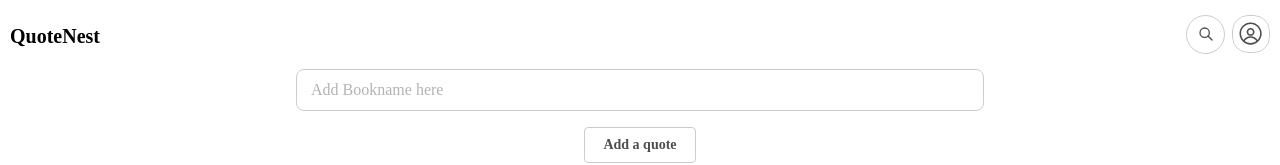
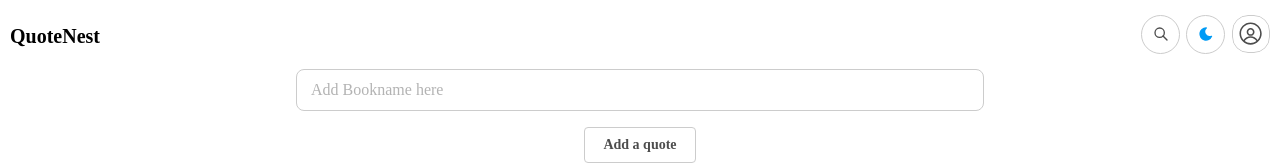
Before and after one commit to breathofaether/QuoteNest, a React (Vite) app in the folder quotenest/: page / in a window 1280 px wide. Shown: the top 165 px of the page. Built offline with nearby package versions, Linux system fonts and the light colour scheme.

Commit message:
fix updated text buttons to icons

```diff
--- a/quotenest/dev-dist/sw.js
+++ b/quotenest/dev-dist/sw.js
@@ -82,7 +82,7 @@ define(['./workbox-54d0af47'], (function (workbox) { 'use strict';
     "revision": "3ca0b8505b4bec776b69afdba2768812"
   }, {
     "url": "index.html",
-    "revision": "0.s0pv27f8j9"
+    "revision": "0.s6i40fbpm28"
   }], {});
   workbox.cleanupOutdatedCaches();
   workbox.registerRoute(new workbox.NavigationRoute(workbox.createHandlerBoundToURL("index.html"), {
--- a/quotenest/src/App.jsx
+++ b/quotenest/src/App.jsx
@@ -41,7 +41,7 @@ import { useDebouncedValue, useDisclosure, useClipboard } from "@mantine/hooks";
 import { notifications, Notifications } from '@mantine/notifications';
 import { toast, Toaster } from 'react-hot-toast';
 
-import { IconTrashFilled, IconX, IconCheck, IconLogin2, IconSearch, IconCopyCheck, IconQuoteFilled, IconQuotes, IconArrowUp, IconCirclePlusFilled, IconHeart, IconPencilCheck, IconArrowBackUp, } from '@tabler/icons-react'
+import { IconTrashFilled, IconX, IconCheck, IconLogin2, IconSearch, IconCopyCheck, IconQuoteFilled, IconQuotes, IconArrowUp, IconCirclePlusFilled, IconHeart, IconPencilCheck, IconArrowBackUp, IconMoonFilled, IconSunFilled, IconEdit, IconHeartFilled, IconTrash, } from '@tabler/icons-react'
 import { DragDropContext, Draggable, Droppable } from '@hello-pangea/dnd';
 import { AuthenticationForm } from "./auth/AuthenticationForm";
 
@@ -55,9 +55,9 @@ function ThemeSwitcher() {
   };
 
   return (
-    <Menu.Item onClick={handleThemeSwitch}>
-      {colorScheme === "light" ? "Dark Theme" : "Light Theme"}
-    </Menu.Item>
+    <ActionIcon onClick={handleThemeSwitch} variant="default" radius="xl" size={39} style={{ position: "absolute", top: "14.5px", right: "55px", zIndex: 1000 }}>
+      {colorScheme === "light" ? <IconMoonFilled color="#009bf5" size={16} /> : <IconSunFilled color="orange" size={16} />}
+    </ActionIcon>
   );
 }
 
@@ -389,11 +389,11 @@ function App() {
         color: "teal",
       });
       const toastId = toast.custom(
-          <Button variant="default" onClick={() => { toast.remove(toastId); handleTrigger() }}>
-            <IconArrowBackUp size={16} />
-            <Space w="md" />
-            Undo
-          </Button>
+        <Button variant="default" onClick={() => { toast.remove(toastId); handleTrigger() }}>
+          <IconArrowBackUp size={16} />
+          <Space w="md" />
+          Undo
+        </Button>
       )
     } catch (error) {
       notifications.show({
@@ -502,7 +502,7 @@ function App() {
               >
                 <List.Item key={quote.id}>
                   <Box>
-                    <Menu withinPortal position="bottom-start" withArrow>
+                    <Menu withinPortal position="right" withArrow>
                       <Menu.Target>
                         <div>
                           <em>{quote.description} </em>
@@ -513,14 +513,14 @@ function App() {
                       </Menu.Target>
                       <Menu.Dropdown>
                         <Menu.Item onClick={() => handleEditQuote(item, quote)}>
-                          Edit Quote
+                          <IconEdit size={16} />
                         </Menu.Item>
                         <Menu.Item
                           onClick={() => toggleFavorite(quote.id, item.title, quote.description, quote.pageNo)}>
-                          {favorites.some((item) => item.quoteId === quote.id) ? "Delete from favorites" : "Add to favorites"}
+                          {favorites.some((item) => item.quoteId === quote.id) ? <IconHeartFilled color="rgba(255, 0, 43, 0.7)" size={16} /> : <IconHeart size={16} />}
                         </Menu.Item>
                         <Menu.Item onClick={() => handleDeleteQuote(item.id, quote.id)}>
-                          Delete
+                          <IconTrash size={16} />
                         </Menu.Item>
                       </Menu.Dropdown>
                     </Menu>
@@ -705,14 +705,13 @@ function App() {
               <Menu.Item icon={<IconLogin2 size={16} />} onClick={open_auth} disabled>
                 Sign In / Register
               </Menu.Item>
-              <ThemeSwitcher />
             </Menu.Dropdown>
           </Menu>
         </Box>
 
         {/* Search Bar */}
         <Container>
-          <ActionIcon variant="default" radius="xl" size={39} onClick={spotlight.open} style={{ position: "absolute", top: "14.5px", right: "55px", zIndex: 1000 }}>
+          <ActionIcon variant="default" radius="xl" size={39} onClick={spotlight.open} style={{ position: "absolute", top: "14.5px", right: "100px", zIndex: 1000 }}>
             <IconSearch size={16} />
           </ActionIcon>
           <Spotlight
@@ -728,6 +727,8 @@ function App() {
             radius={"lg"}
           />
         </Container>
+
+        <ThemeSwitcher />
 
         <AuthenticationForm opened={openAuthentication} onClose={close_auth} />
         <Notifications position="top-right" zIndex={1000} radius={"lg"} />
```
